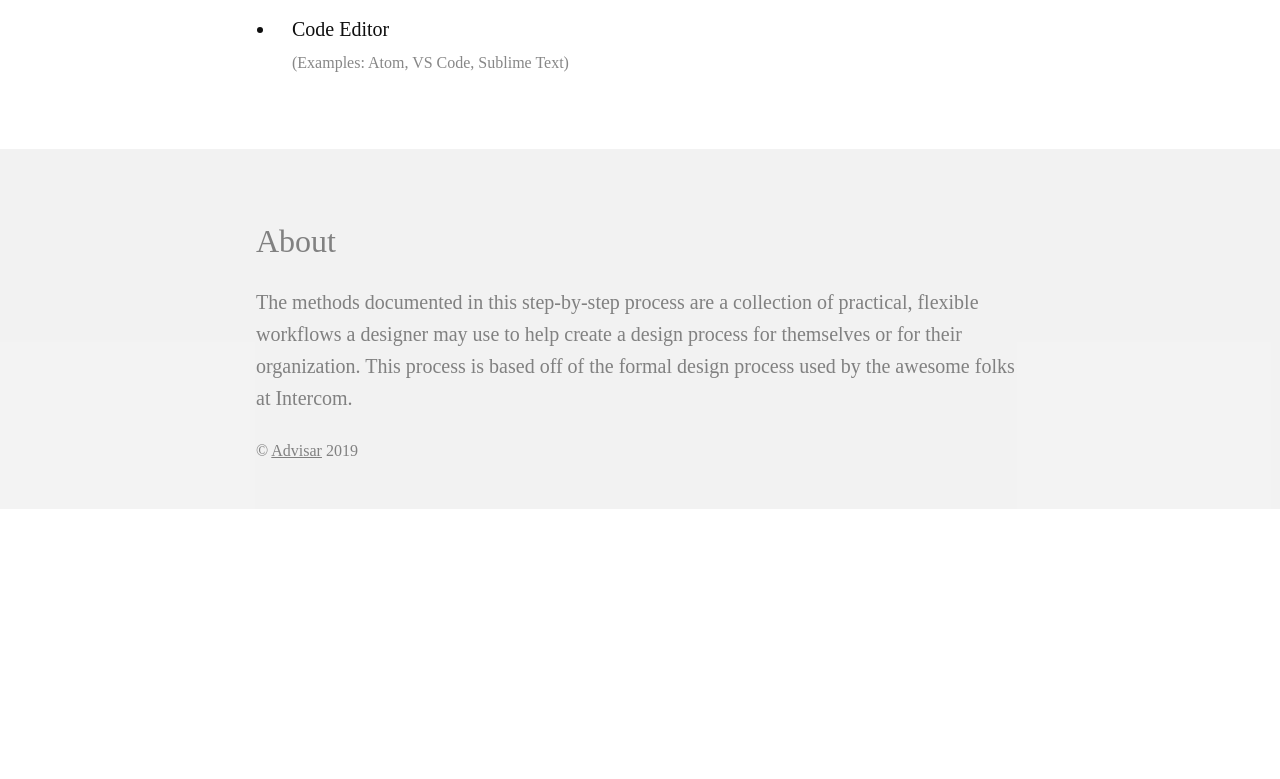
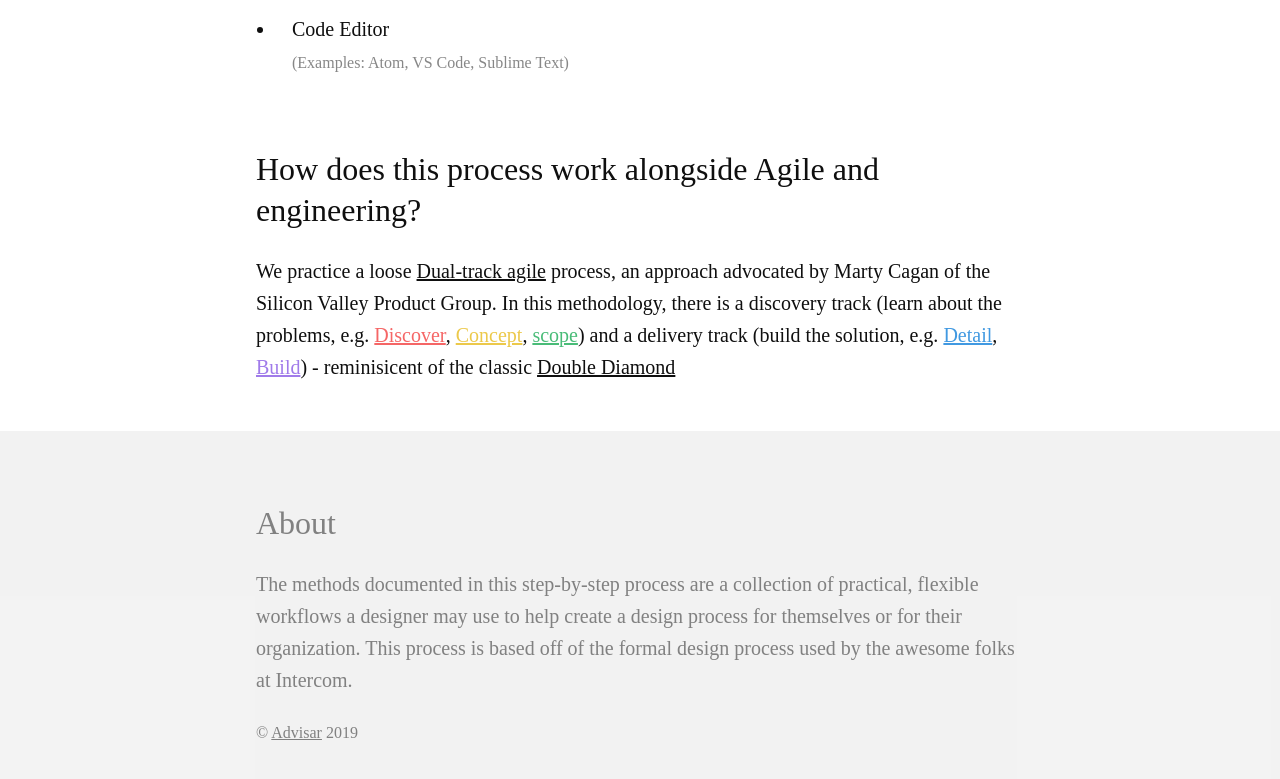
Before and after one commit to rparag-masonite/advisar-design-process, a plain HTML site: page index.html in a window 1280 px wide. Shown: the part 1945-2724 px from the top of the page. Before the commit the page ends 2454 px from the top, so only its background shows below. Drawn offline with nearby package versions, Linux system fonts and the light colour scheme; a web font is replaced by a local one.

Commit message:
add agile details

```diff
--- a/index.html
+++ b/index.html
@@ -69,6 +69,8 @@
       <li>Note taking tool<br><small class="u-text--neutral-5">(Examples: Notion, Confluence, OneNote, Things, Evernote)</small></li>
       <li>Code Editor<br><small class="u-text--neutral-5">(Examples: Atom, VS Code, Sublime Text)</small></li>
     </ul>
+    <h4>How does this process work alongside Agile and engineering?</h4>
+    <p>We practice a loose <a href="https://svpg.com/dual-track-agile/" target="_blank">Dual-track agile</a> process, an approach advocated by Marty Cagan of the Silicon Valley Product Group. In this methodology, there is a discovery track (learn about the problems, e.g. <a href="discover.html" class="u-text--red">Discover</a>, <a href="concept.html" class="u-text--yellow">Concept</a>, <a href="scope.html" class="u-text--green">scope</a>) and a delivery track (build the solution, e.g. <a href="detail.html" class="u-text--blue">Detail</a>, <a href="build.html" class="u-text--purple">Build</a>) - reminisicent of the classic <a href="https://medium.com/digital-experience-design/how-to-apply-a-design-thinking-hcd-ux-or-any-creative-process-from-scratch-b8786efbf812" target="_blank">Double Diamond</a></p>
   </main>
   <div class="l-footer u-text--neutral-5">
     <div class="l-footer__body">
```
Also changed, not shown: 1 other file.
